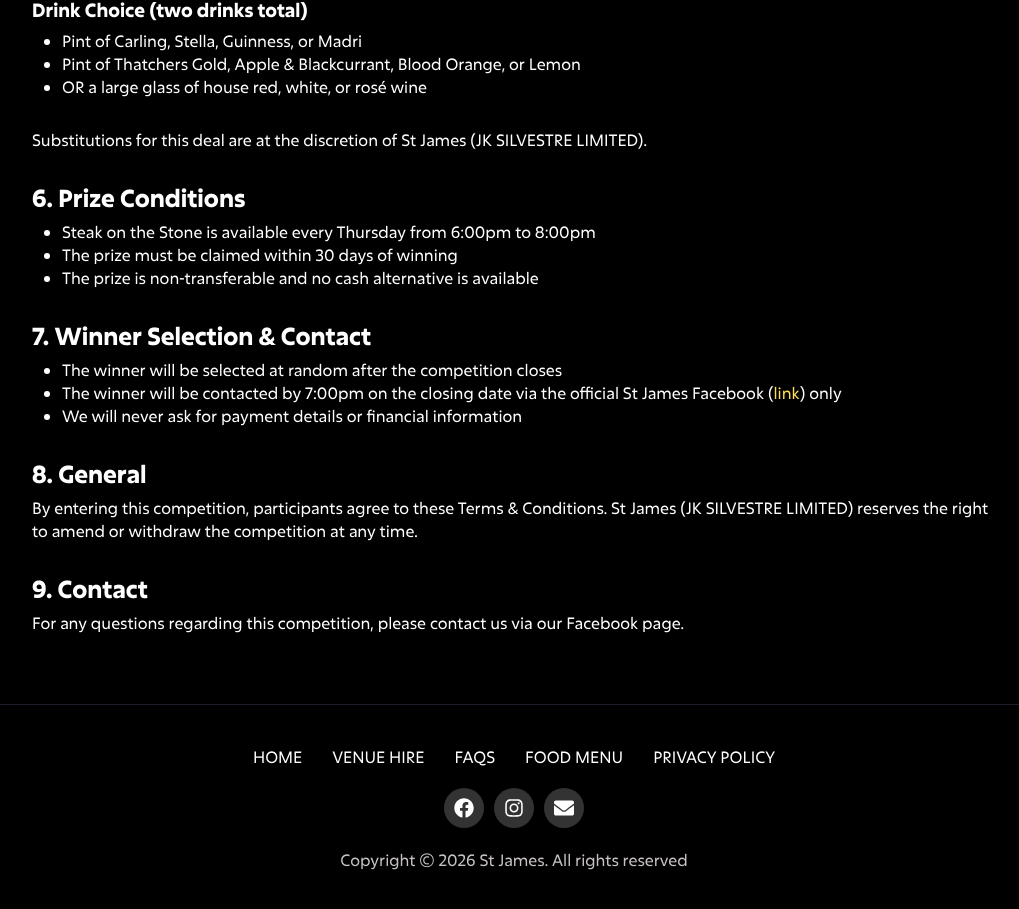
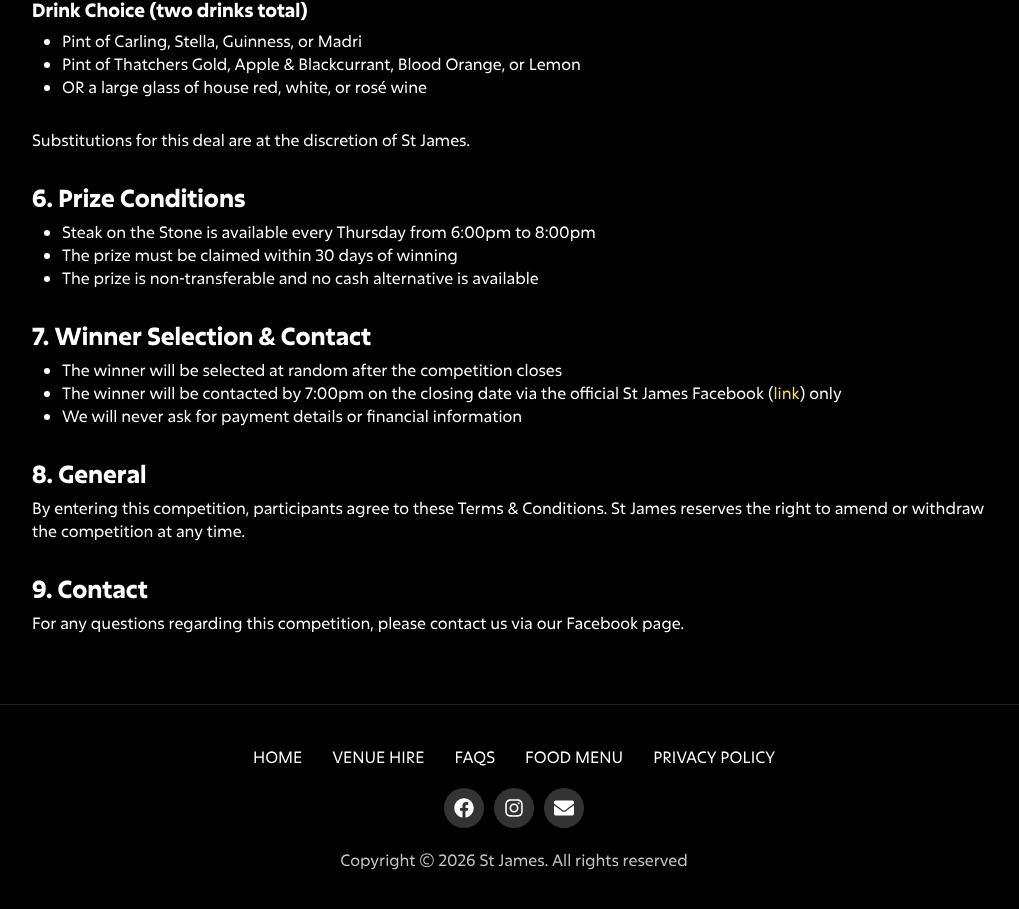
Before and after one commit to stjamesjsy/website, a Next.js app: page /terms/steak-stone-launch-comp in a window 1280 px wide. Shown: the part 1376-2285 px from the top of the page, without its empty margins (126-1145 px from the left). Built offline with nearby package versions, Linux system fonts and the light colour scheme.

Commit message:
Update comp terms

```diff
--- a/src/pages/terms/steak-stone-launch-comp/index.tsx
+++ b/src/pages/terms/steak-stone-launch-comp/index.tsx
@@ -79,7 +79,7 @@ export default function CompTerms() {
                         </ul>
 
                         <p>
-                            Substitutions for this deal are at the discretion of St James (JK SILVESTRE LIMITED).
+                            Substitutions for this deal are at the discretion of St James.
                         </p>
 
                         <h2>6. Prize Conditions</h2>
@@ -104,7 +104,7 @@ export default function CompTerms() {
                         <h2>8. General</h2>
                         <p>
                             By entering this competition, participants agree to these Terms &amp; Conditions.
-                            St James (JK SILVESTRE LIMITED) reserves the right to amend or withdraw the competition at any time.
+                            St James reserves the right to amend or withdraw the competition at any time.
                         </p>
 
                         <h2>9. Contact</h2>
```
